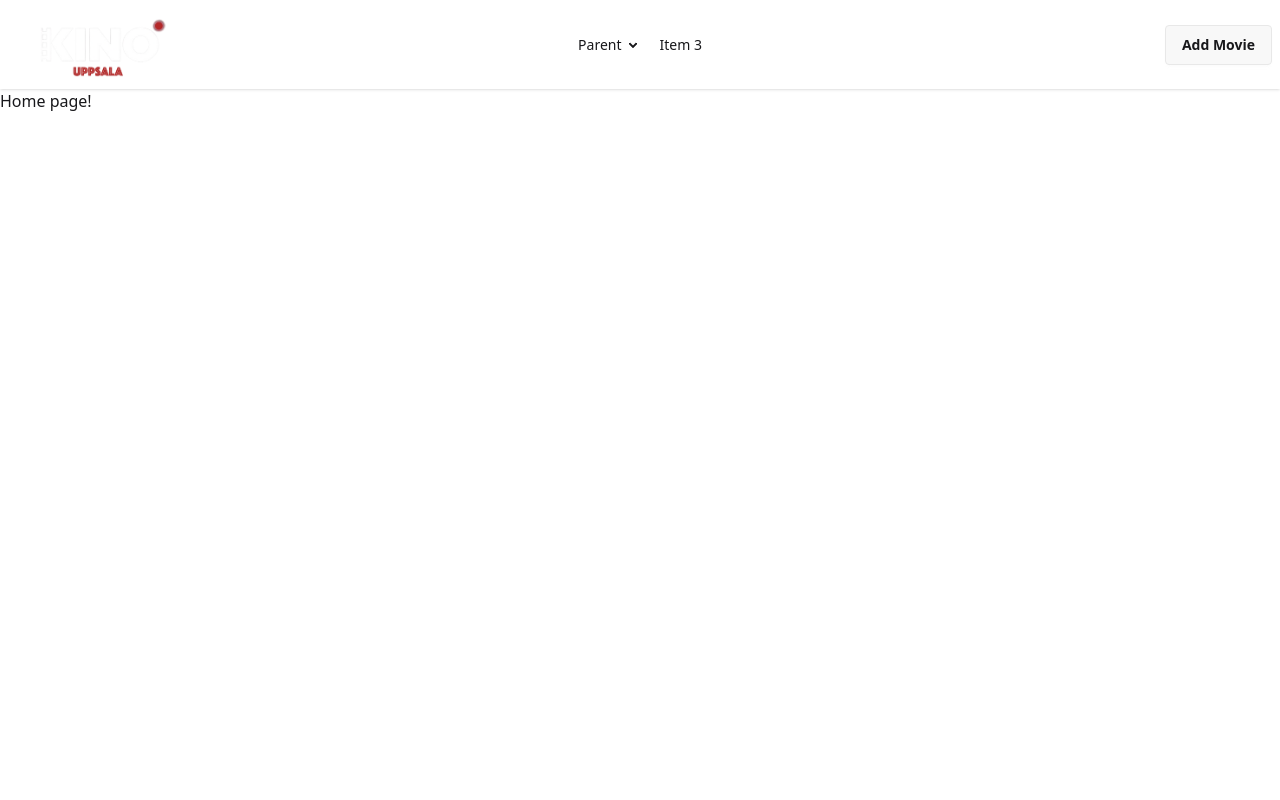
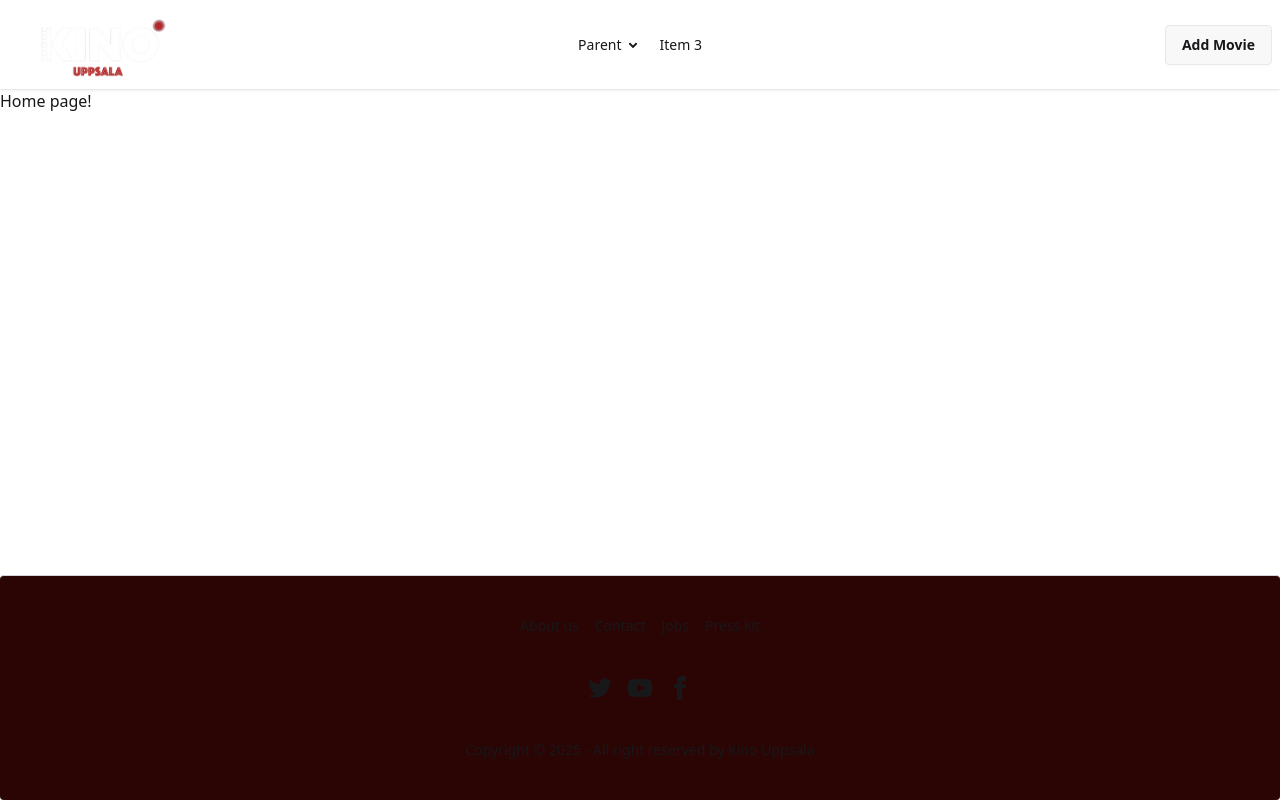
Before and after one commit to alfredbrannare/kino-nextjs-app, a Next.js app: page / in a window 1280 px wide. Built offline with nearby package versions, Linux system fonts and the light colour scheme.

Commit message:
Added a initial footer design

```diff
--- a/src/app/layout.js
+++ b/src/app/layout.js
@@ -1,5 +1,6 @@
 import Header from "src/components/Header";
 import "./globals.css";
+import Footer from "src/components/Footer";
 
 export const metadata = {
   title: "Kino Uppsala",
@@ -11,9 +12,10 @@ export const metadata = {
 export default function RootLayout({ children }) {
   return (
     <html lang="en">
-      <body>
+      <body className="min-h-screen flex flex-col">
         <Header />
-        {children}
+        <main className="flex-1">{children}</main>
+        <Footer />
       </body>
     </html>
   );
--- /dev/null
+++ b/src/components/Footer.jsx
@@ -0,0 +1,57 @@
+import Link from 'next/link';
+import Image from 'next/image';
+
+const Footer = () => {
+    return (
+        <footer className="footer footer-horizontal footer-center bg-[#2B0404] text-base-content rounded p-10 border-t border-t-gray-300">
+            <nav className="grid grid-flow-col gap-4">
+                <a className="link link-hover">About us</a>
+                <a className="link link-hover">Contact</a>
+                <a className="link link-hover">Jobs</a>
+                <a className="link link-hover">Press kit</a>
+            </nav>
+            <nav>
+                <div className="grid grid-flow-col gap-4">
+                    <a>
+                        <svg
+                            xmlns="http://www.w3.org/2000/svg"
+                            width="24"
+                            height="24"
+                            viewBox="0 0 24 24"
+                            className="fill-current">
+                            <path
+                                d="M24 4.557c-.883.392-1.832.656-2.828.775 1.017-.609 1.798-1.574 2.165-2.724-.951.564-2.005.974-3.127 1.195-.897-.957-2.178-1.555-3.594-1.555-3.179 0-5.515 2.966-4.797 6.045-4.091-.205-7.719-2.165-10.148-5.144-1.29 2.213-.669 5.108 1.523 6.574-.806-.026-1.566-.247-2.229-.616-.054 2.281 1.581 4.415 3.949 4.89-.693.188-1.452.232-2.224.084.626 1.956 2.444 3.379 4.6 3.419-2.07 1.623-4.678 2.348-7.29 2.04 2.179 1.397 4.768 2.212 7.548 2.212 9.142 0 14.307-7.721 13.995-14.646.962-.695 1.797-1.562 2.457-2.549z"></path>
+                        </svg>
+                    </a>
+                    <a>
+                        <svg
+                            xmlns="http://www.w3.org/2000/svg"
+                            width="24"
+                            height="24"
+                            viewBox="0 0 24 24"
+                            className="fill-current">
+                            <path
+                                d="M19.615 3.184c-3.604-.246-11.631-.245-15.23 0-3.897.266-4.356 2.62-4.385 8.816.029 6.185.484 8.549 4.385 8.816 3.6.245 11.626.246 15.23 0 3.897-.266 4.356-2.62 4.385-8.816-.029-6.185-.484-8.549-4.385-8.816zm-10.615 12.816v-8l8 3.993-8 4.007z"></path>
+                        </svg>
+                    </a>
+                    <a>
+                        <svg
+                            xmlns="http://www.w3.org/2000/svg"
+                            width="24"
+                            height="24"
+                            viewBox="0 0 24 24"
+                            className="fill-current">
+                            <path
+                                d="M9 8h-3v4h3v12h5v-12h3.642l.358-4h-4v-1.667c0-.955.192-1.333 1.115-1.333h2.885v-5h-3.808c-3.596 0-5.192 1.583-5.192 4.615v3.385z"></path>
+                        </svg>
+                    </a>
+                </div>
+            </nav>
+            <aside>
+                <p>Copyright © {new Date().getFullYear()} - All right reserved by Kino Uppsala</p>
+            </aside>
+        </footer>
+    )
+}
+
+export default Footer;
```
